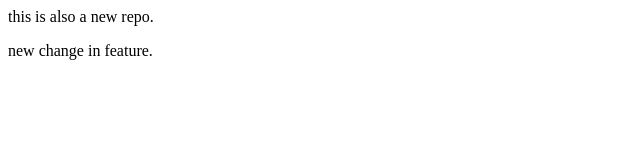
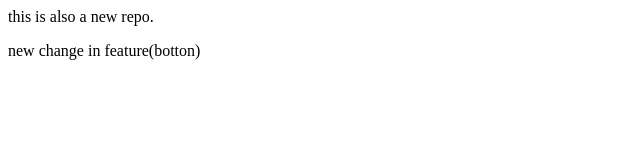
Before and after one commit to daksh-mait-cpp/localdemo1, a plain HTML site: page index.html in a window 1280 px wide. Shown: the full height of the page, 0-640 px from the left. Drawn offline with Linux system fonts and the light colour scheme.

Commit message:
add botton

```diff
--- a/index.html
+++ b/index.html
@@ -1,2 +1,2 @@
 <p>this is also a new repo.</p>
-<p>new change in feature.</p>
+<p>new change in feature(botton)</p>
```
